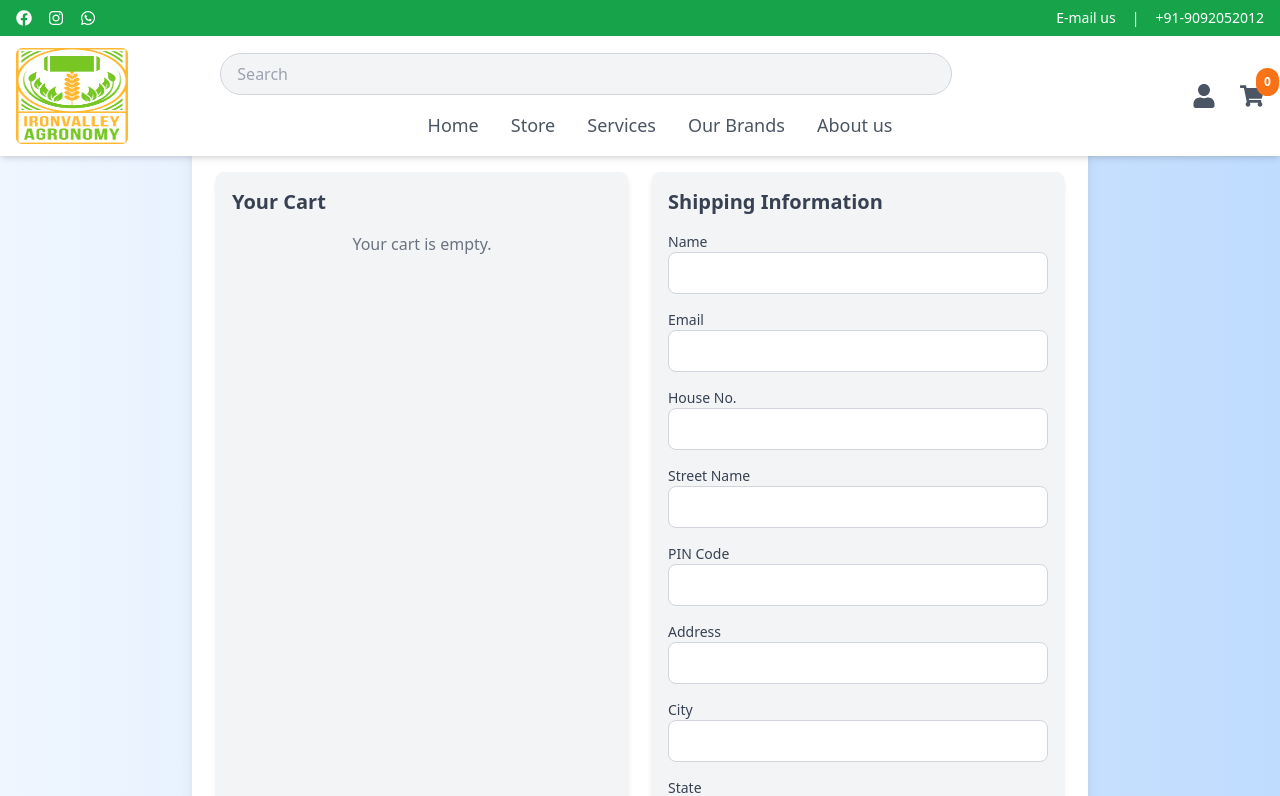
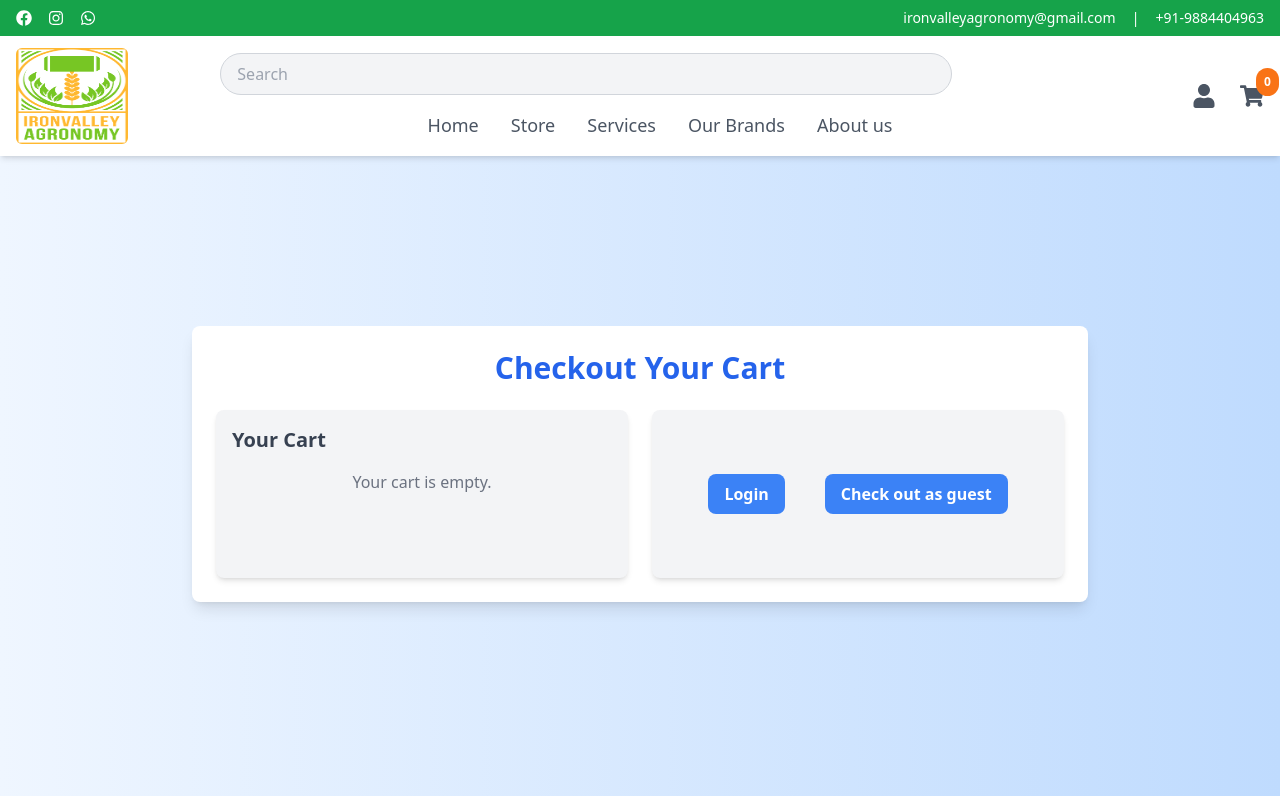
Before and after one commit to karthickb2210/IVAgro, a React (Vite) app: page /cart/checkout in a window 1280 px wide. Shown: the top 796 px of the page. Built offline with nearby package versions, Linux system fonts and the light colour scheme.

Commit message:
minor changes

```diff
--- a/src/Components/CheckoutPage/CheckOut.jsx
+++ b/src/Components/CheckoutPage/CheckOut.jsx
@@ -7,6 +7,7 @@ import { useNavigate } from 'react-router-dom';
 const CheckOut = () => {
   const [cartItems, setCartItems] = useState([]);
   const navigate = useNavigate();
+  const [guest,setGuest] = useState(false);
   useEffect(() => {
     const cart = JSON.parse(localStorage.getItem('cart'));
     console.log(cart)
@@ -186,8 +187,14 @@ const CheckOut = () => {
                 <p className="text-center text-gray-500">Your cart is empty.</p>
               )}
             </div>
-            {cartItems.length > 0 && (
+
+          </div>
+
+          {/* User Details Form */}
+          <div className="bg-gray-100 p-4 rounded-lg shadow-md relative">
+          {cartItems.length > 0 && (
               <>
+              <h1 className='text-xl font-semibold mb-4 text-gray-700'>Cart Value</h1>
                 <hr className="my-4" />
                 <div className="flex justify-between text-lg font-semibold text-gray-700">
                   <span>Subtotal</span>
@@ -213,10 +220,11 @@ const CheckOut = () => {
                 </div>
               </>
             )}
-          </div>
-
-          {/* User Details Form */}
-          <div className="bg-gray-100 p-4 rounded-lg shadow-md relative">
+            <div className='flex items-center justify-center my-12 space-x-10'>
+            <button className='bg-blue-500 px-4 text-white py-2 rounded-lg font-semibold hover:bg-blue-600 focus:outline-none focus:ring-2 focus:ring-blue-500 focus:ring-offset-2 transition duration-200'>Login</button>
+            <button className='bg-blue-500 px-4 text-white py-2 rounded-lg font-semibold hover:bg-blue-600 focus:outline-none focus:ring-2 focus:ring-blue-500 focus:ring-offset-2 transition duration-200'>Check out as guest</button>
+            </div>
+            {guest && <>
             <h3 className="text-xl font-semibold mb-4 text-gray-700">Shipping Information</h3>
             <form onSubmit={handleSubmit} className="space-y-4">
               <div>
@@ -386,6 +394,7 @@ const CheckOut = () => {
                 </p>
               )}
             </form>
+            </>}
           </div>
         </div>
       </div>
--- a/src/Components/HomePage/NavBar/Topbar.jsx
+++ b/src/Components/HomePage/NavBar/Topbar.jsx
@@ -15,9 +15,9 @@ export default function Topbar() {
           </div>
           {/* Current location and contact */}
           <div className="text-sm flex items-center space-x-4">
-            <span>E-mail us</span>
+            <span>ironvalleyagronomy@gmail.com</span>
             <span>|</span>
-            <span>+91-9092052012</span>
+            <span>+91-9884404963</span>
           </div>
         </div>
       </div>
--- a/src/Components/Shop/components/MealItem.jsx
+++ b/src/Components/Shop/components/MealItem.jsx
@@ -30,7 +30,8 @@ export default function MealItem({ meal }) {
           <div>
             <h3>{meal.name}</h3>
             <p className="meal-item-price">
-             starts at ₹ {meal.price[0]}
+              Call for Price
+             {/* starts at ₹ {meal.price[0]} */}
             </p>
             {!showGramSelector &&
             <p className="meal-item-description">{meal.description}</p>
```
